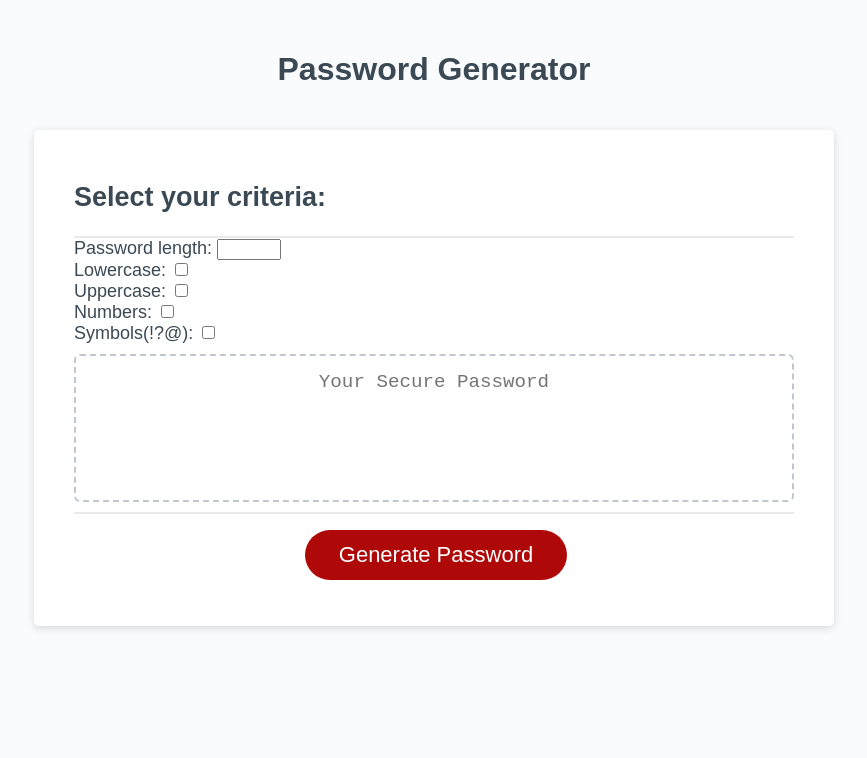
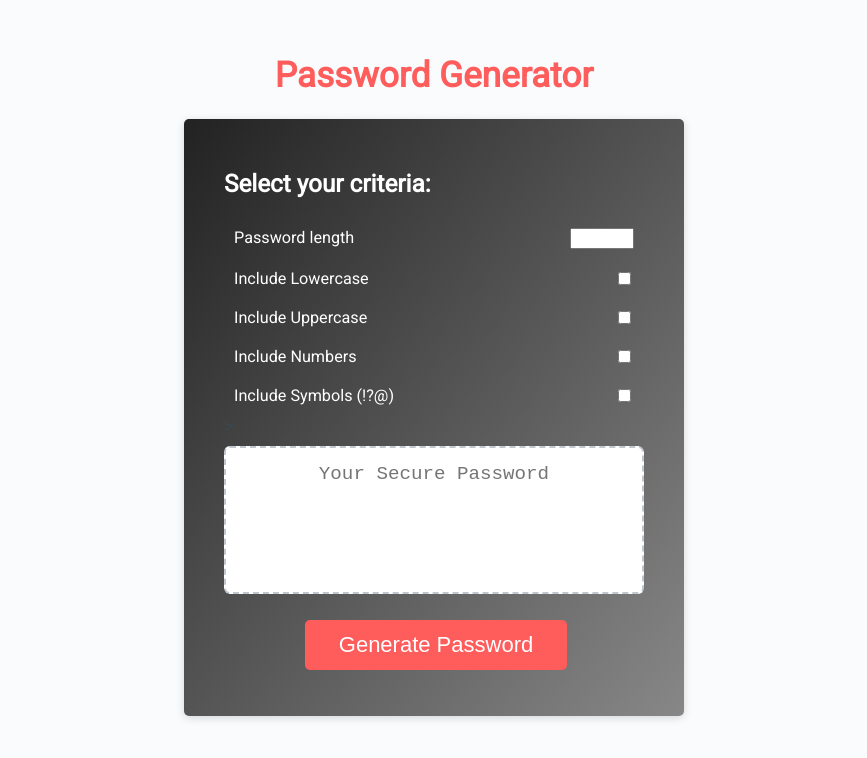
Before and after one commit to jungjungie/Password-Generator, a plain HTML site: page index.html in a window 1280 px wide. Shown: the whole page, without its empty margins (206-1073 px from the left). Drawn offline with Linux system fonts and the light colour scheme.

Commit message:
Edited design & layout

```diff
--- a/index.html
+++ b/index.html
@@ -5,6 +5,8 @@
     <meta name="viewport" content="width=device-width, initial-scale=1.0" />
     <meta http-equiv="X-UA-Compatible" content="ie=edge" />
     <title>Password Generator</title>
+    <!-- Google Fonts -->
+    <link href="https://fonts.googleapis.com/css2?family=Roboto&display=swap" rel="stylesheet">
     <link rel="stylesheet" href="style.css" />
   </head>
   <body>
@@ -25,29 +27,35 @@
           <form id="criteria-form">
 
             <!-- Criteria: Password length -->
-            <label for="lengthInput">Password length:</label>
-            <input id="lengthInput" name="length" type="number" min="8" max="128">
-            <br>
+            <div class="layout">
+              <label for="lengthInput">Password length</label>
+              <input id="lengthInput" name="length" type="number" min="8" max="128">
+            </div>
 
             <!-- Criteria: Lowercase -->
-            <label for="lowerInput">Lowercase:</label>
-            <input id="lowerInput" name="lowercase" type="checkbox">
-            <br>
+            <div class="layout">
+              <label for="lowerInput">Include Lowercase</label>
+              <input id="lowerInput" name="lowercase" type="checkbox">
+            </div>
 
             <!-- Criteria: Uppercase -->
-            <label for="upperInput">Uppercase:</label>
-            <input id="upperInput" name="uppercase" type="checkbox">
-            <br>
+            <div class="layout">
+              <label for="upperInput">Include Uppercase</label>
+              <input id="upperInput" name="uppercase" type="checkbox">
+            </div>
 
             <!-- Criteria: Numbers -->
-            <label for="numberInput">Numbers:</label>
-            <input id="numberInput" name="numbers" type="checkbox">
-            <br>
+            <div class="layout">
+              <label for="numberInput">Include Numbers</label>
+              <input id="numberInput" name="numbers" type="checkbox">
+            </div>
 
             <!-- Criteria: Symbols -->
-            <label for="symbolInput">Symbols(!?@):</label>
-            <input id="symbolInput" name="symbols" type="checkbox">
-            <br>
+            <div class="layout">
+              <label for="symbolInput">Include Symbols (!?@)</label>
+              <input id="symbolInput" name="symbols" type="checkbox">
+            </div>>
+          </form>
 
           <textarea
             readonly
--- a/script.js
+++ b/script.js
@@ -60,17 +60,17 @@ function errorMsg(event) {
   var passwordText = document.querySelector("#password");
 
   if (document.getElementById('lengthInput').value === null || document.getElementById('lengthInput').value === "") {
-    passwordText.value = "ERROR:\nYou must specify a password length";
+    passwordText.value = "ERROR:\n\nYou must specify a password length";
   }
-  else if (document.getElementById('lengthInput').value < 8 || document.getElementById('lengthInput').value > 129) {
-    passwordText.value = "ERROR:\nPassword must be between 8 and 128 characters";
+  else if (document.getElementById('lengthInput').value < 8 || document.getElementById('lengthInput').value > 128) {
+    passwordText.value = "ERROR:\n\nPassword must be between 8 and 128 characters";
   }
   else if (
     (document.getElementById('lowerInput').checked !== true) &&
     (document.getElementById('upperInput').checked !== true) &&
     (document.getElementById('numberInput').checked !== true) &&
     (document.getElementById('symbolInput').checked !== true)) {
-      passwordText.value = "ERROR\nYou must select at least one criteria";
+      passwordText.value = "ERROR:\n\nYou must select at least one criteria";
   }
 }
 
--- a/style.css
+++ b/style.css
@@ -13,7 +13,7 @@ body,
 }
 
 body {
-  font-family: sans-serif;
+  font-family: 'Roboto', sans-serif;
   background-color: #f9fbfd;
 }
 
@@ -24,46 +24,43 @@ body {
 }
 
 header {
+  font-size: 1.1em;
   text-align: center;
-  padding: 20px;
+  padding: 0px;
   padding-top: 0px;
-  color: hsl(206, 17%, 28%);
+  color: #ff5c5c;
 }
 
 .card {
-  background-color: hsl(0, 0%, 100%);
+  /* background-color: #051094; */
+  background-image: linear-gradient(to bottom right, #222, #878787);
   border-radius: 5px;
   border-width: 1px;
   box-shadow: rgba(0, 0, 0, 0.15) 0px 2px 8px 0px;
   color: hsl(206, 17%, 28%);
   font-size: 18px;
   margin: 0 auto;
-  max-width: 800px;
+  max-width: 500px;
   padding: 30px 40px;
 }
 
-.card-header::after {
-  content: " ";
-  display: block;
-  width: 100%;
-  background: #e7e9eb;
-  height: 2px;
+.card-header, label {
+  color: white;
+  font-size: 0.9em;
 }
 
 .card-body {
   min-height: 100px;
 }
 
+.layout {
+  display: flex;
+  justify-content: space-between;
+  padding: 10px;
+}
+
 .card-footer {
   text-align: center;
-}
-
-.card-footer::before {
-  content: " ";
-  display: block;
-  width: 100%;
-  background: #e7e9eb;
-  height: 2px;
 }
 
 .card-footer::after {
@@ -74,8 +71,8 @@ header {
 
 .btn {
   border: none;
-  background-color: hsl(360, 91%, 36%);
-  border-radius: 25px;
+  background-color: #ff5c5c;
+  border-radius: 5px;
   box-shadow: rgba(0, 0, 0, 0.1) 0px 1px 6px 0px rgba(0, 0, 0, 0.2) 0px 1px 1px
     0px;
   color: hsl(0, 0%, 100%);
@@ -91,6 +88,14 @@ header {
 button[disabled] {
   cursor: default;
   background: #c0c7cf;
+}
+
+button:hover {
+  background: #FF6D6D;
+}
+
+button:focus {
+  outline: none;
 }
 
 .float-right {
```
